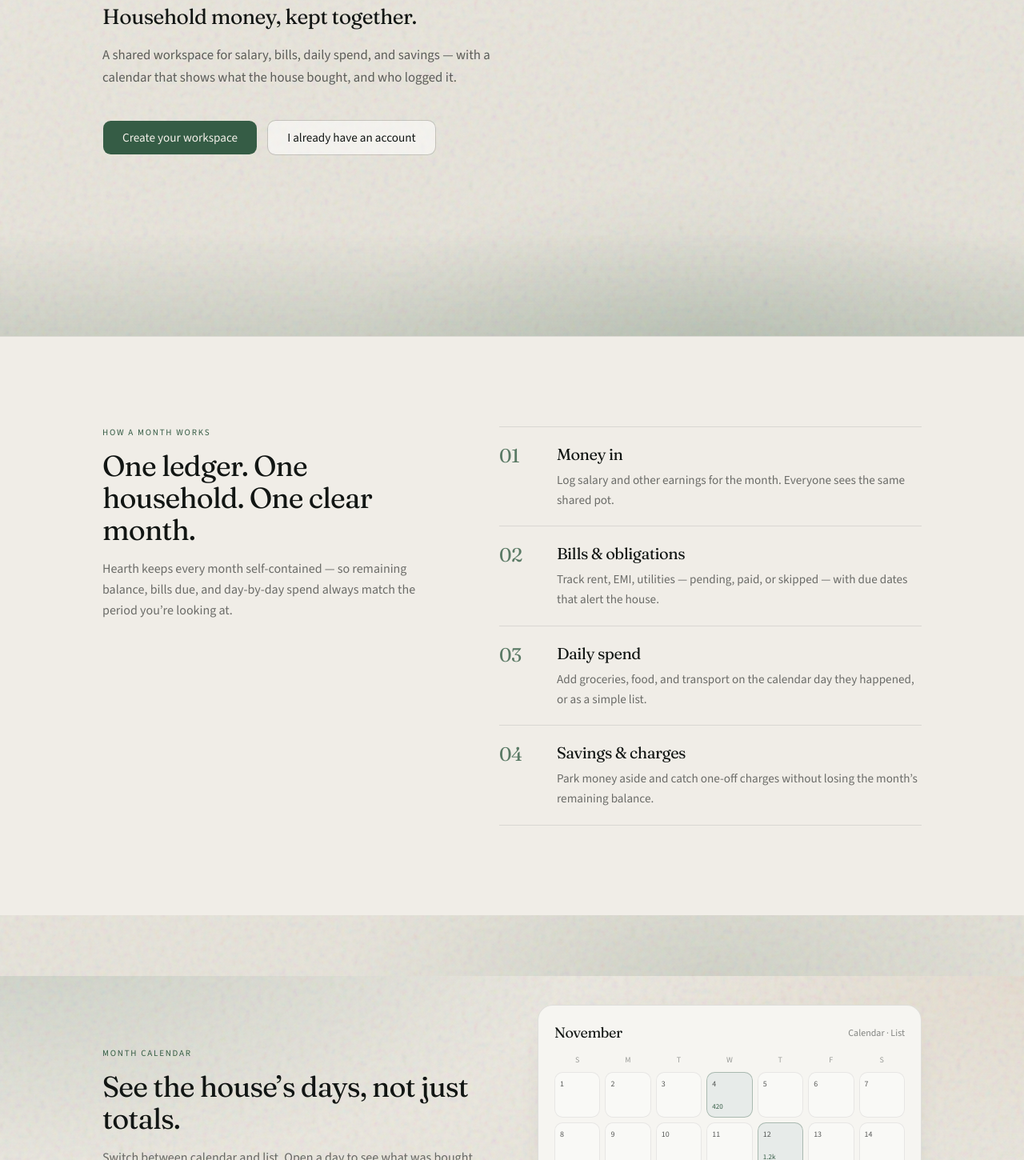
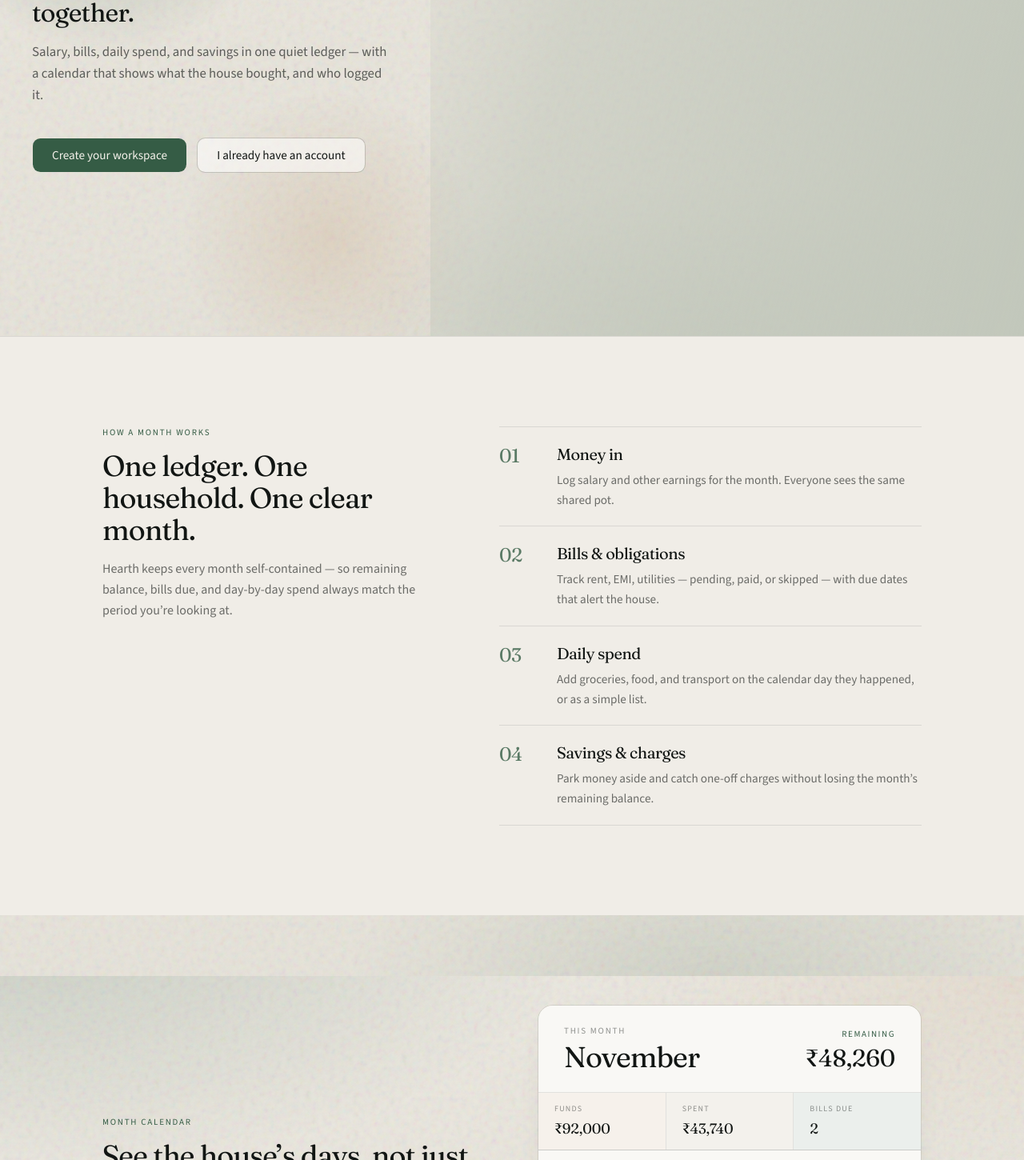
Before and after one commit to Lancerhawk/Hearth, a Next.js app: page / in a window 1280 px wide. Shown: the part 380-1830 px from the top of the page at 80% size. Built offline with nearby package versions, Linux system fonts and the light colour scheme.

Commit message:
feat(marketing): rebuild landing hero with full-bleed ledger plane
Pull the month ledger into the first viewport as a full-bleed plane with mist atmosphere and rise motion.

```diff
--- a/src/app/globals.css
+++ b/src/app/globals.css
@@ -190,6 +190,27 @@
   }
 }
 
+@keyframes hearth-drift {
+  0%,
+  100% {
+    transform: translate3d(0, 0, 0) scale(1);
+  }
+  50% {
+    transform: translate3d(2%, -1.5%, 0) scale(1.04);
+  }
+}
+
+@keyframes hearth-rise {
+  from {
+    opacity: 0;
+    transform: translate3d(24px, 18px, 0);
+  }
+  to {
+    opacity: 1;
+    transform: translate3d(0, 0, 0);
+  }
+}
+
 @layer base {
   * {
     @apply border-border outline-ring/50;
@@ -255,6 +276,18 @@
     animation-delay: 120ms;
   }
 
+  .hearth-drift {
+    animation: hearth-drift 18s ease-in-out infinite;
+  }
+
+  .hearth-rise {
+    animation: hearth-rise 700ms cubic-bezier(0.22, 1, 0.36, 1) both;
+  }
+
+  .hearth-rise-delay {
+    animation-delay: 140ms;
+  }
+
   .hearth-grain {
     position: relative;
   }
@@ -280,7 +313,9 @@
   @media (prefers-reduced-motion: reduce) {
     .hearth-enter,
     .hearth-soft-in,
-    .hearth-nav-active {
+    .hearth-nav-active,
+    .hearth-drift,
+    .hearth-rise {
       animation: none !important;
     }
   }
--- a/src/app/page.tsx
+++ b/src/app/page.tsx
@@ -37,54 +37,153 @@ const pillars = [
   },
 ];
 
-function FakeCalendar() {
-  const days = Array.from({ length: 28 }, (_, i) => i + 1);
+const heroDays = [
+  { d: 1 },
+  { d: 2 },
+  { d: 3 },
+  { d: 4, spend: "₹420", hot: true },
+  { d: 5 },
+  { d: 6 },
+  { d: 7 },
+  { d: 8 },
+  { d: 9 },
+  { d: 10 },
+  { d: 11 },
+  { d: 12, spend: "₹1.2k", hot: true, active: true },
+  { d: 13 },
+  { d: 14 },
+  { d: 15 },
+  { d: 16 },
+  { d: 17 },
+  { d: 18, spend: "₹85", hot: true },
+  { d: 19 },
+  { d: 20 },
+  { d: 21 },
+  { d: 22 },
+  { d: 23, spend: "₹640", hot: true },
+  { d: 24 },
+  { d: 25 },
+  { d: 26 },
+  { d: 27 },
+  { d: 28 },
+];
+
+/** Full-bleed month ledger plane for the hero — not a floating card. */
+function HeroLedger({ className }: { className?: string }) {
   return (
     <div
       aria-hidden
-      className="rounded-2xl border border-hearth-ink/10 bg-[color-mix(in_srgb,var(--hearth-paper)_40%,white)] p-4 hearth-elevate-soft sm:p-5"
+      className={cn(
+        "relative flex h-full min-h-[28rem] flex-col overflow-hidden border-l border-hearth-ink/10 bg-[color-mix(in_srgb,var(--hearth-paper)_28%,white)]",
+        className,
+      )}
     >
-      <div className="mb-3 flex items-center justify-between">
-        <p className="font-heading text-lg tracking-tight text-hearth-ink">
-          November
-        </p>
-        <p className="text-xs text-hearth-ink/50">Calendar · List</p>
+      <div className="flex items-end justify-between gap-4 border-b border-hearth-ink/10 px-6 py-5 md:px-8 md:py-6">
+        <div>
+          <p className="text-[11px] font-medium uppercase tracking-[0.16em] text-hearth-ink/45">
+            This month
+          </p>
+          <p className="mt-1 font-heading text-3xl tracking-tight text-hearth-ink md:text-4xl">
+            November
+          </p>
+        </div>
+        <div className="text-right">
+          <p className="text-[11px] font-medium uppercase tracking-[0.14em] text-hearth-moss">
+            Remaining
+          </p>
+          <p className="mt-1 font-heading text-2xl tracking-tight text-hearth-ink tabular-money md:text-3xl">
+            ₹48,260
+          </p>
+        </div>
       </div>
-      <div className="grid grid-cols-7 gap-1.5 text-center text-[10px] uppercase tracking-wide text-hearth-ink/40">
-        {["S", "M", "T", "W", "T", "F", "S"].map((d, i) => (
-          <span key={`${d}-${i}`}>{d}</span>
-        ))}
+
+      <div className="grid grid-cols-3 gap-px border-b border-hearth-ink/10 bg-hearth-ink/10">
+        <div className="bg-[color-mix(in_srgb,var(--hearth-ember)_12%,white)] px-4 py-3 md:px-5">
+          <p className="text-[10px] uppercase tracking-[0.12em] text-hearth-ink/45">
+            Funds
+          </p>
+          <p className="mt-1 font-heading text-lg tabular-money text-hearth-ink">
+            ₹92,000
+          </p>
+        </div>
+        <div className="bg-[color-mix(in_srgb,var(--hearth-paper)_55%,white)] px-4 py-3 md:px-5">
+          <p className="text-[10px] uppercase tracking-[0.12em] text-hearth-ink/45">
+            Spent
+          </p>
+          <p className="mt-1 font-heading text-lg tabular-money text-hearth-ink">
+            ₹43,740
+          </p>
+        </div>
+        <div className="bg-[color-mix(in_srgb,var(--hearth-moss)_10%,white)] px-4 py-3 md:px-5">
+          <p className="text-[10px] uppercase tracking-[0.12em] text-hearth-ink/45">
+            Bills due
+          </p>
+          <p className="mt-1 font-heading text-lg tabular-money text-hearth-ink">
+            2
+          </p>
+        </div>
       </div>
-      <div className="mt-2 grid grid-cols-7 gap-1.5">
-        {days.map((d) => {
-          const hot = d === 4 || d === 12 || d === 18 || d === 23;
-          return (
+
+      <div className="flex min-h-0 flex-1 flex-col p-4 md:p-6">
+        <div className="grid grid-cols-7 gap-1 text-center text-[10px] uppercase tracking-[0.14em] text-hearth-ink/40">
+          {["S", "M", "T", "W", "T", "F", "S"].map((d, i) => (
+            <span key={`${d}-${i}`}>{d}</span>
+          ))}
+        </div>
+        <div className="mt-2 grid flex-1 grid-cols-7 gap-1.5 content-start">
+          {heroDays.map((day) => (
             <div
-              key={d}
+              key={day.d}
               className={cn(
-                "flex aspect-square flex-col items-start justify-between rounded-lg border border-hearth-ink/8 p-1.5",
-                hot
-                  ? "border-hearth-moss/35 bg-[color-mix(in_srgb,var(--hearth-moss)_12%,white)]"
-                  : "bg-white/40",
+                "flex min-h-[3.1rem] flex-col justify-between rounded-md border px-1.5 py-1.5 md:min-h-[3.6rem]",
+                day.active
+                  ? "border-hearth-moss bg-[color-mix(in_srgb,var(--hearth-moss)_18%,white)]"
+                  : day.hot
+                    ? "border-hearth-moss/30 bg-[color-mix(in_srgb,var(--hearth-moss)_9%,white)]"
+                    : "border-hearth-ink/8 bg-white/35",
               )}
             >
-              <span className="text-[10px] text-hearth-ink/70">{d}</span>
-              {hot ? (
-                <span className="w-full truncate text-[9px] text-hearth-moss">
-                  {d === 4 ? "420" : d === 12 ? "1.2k" : "85"}
+              <span className="text-[10px] text-hearth-ink/65">{day.d}</span>
+              {day.spend ? (
+                <span className="truncate text-[10px] font-medium tabular-money text-hearth-moss">
+                  {day.spend}
                 </span>
               ) : null}
             </div>
-          );
-        })}
+          ))}
+        </div>
+
+        <div className="mt-4 border-t border-hearth-ink/10 pt-4">
+          <p className="text-[11px] font-medium uppercase tracking-[0.14em] text-hearth-ink/45">
+            Day 12
+          </p>
+          <div className="mt-2 space-y-1.5">
+            <div className="flex items-baseline justify-between gap-3 text-sm">
+              <span className="text-hearth-ink">
+                Groceries <span className="text-hearth-ink/45">· Sam</span>
+              </span>
+              <span className="tabular-money text-hearth-ink">₹1,240</span>
+            </div>
+            <div className="flex items-baseline justify-between gap-3 text-sm">
+              <span className="text-hearth-ink">
+                Fuel <span className="text-hearth-ink/45">· Arin</span>
+              </span>
+              <span className="tabular-money text-hearth-ink">₹800</span>
+            </div>
+          </div>
+        </div>
       </div>
-      <div className="mt-4 border-t border-hearth-ink/8 pt-3">
-        <p className="text-xs font-medium text-hearth-ink">Day 12</p>
-        <p className="mt-1 text-xs text-hearth-ink/55">
-          Groceries · Sam · 1,240
-        </p>
-        <p className="text-xs text-hearth-ink/55">Fuel · Arin · 800</p>
-      </div>
+    </div>
+  );
+}
+
+function FakeCalendar() {
+  return (
+    <div
+      aria-hidden
+      className="overflow-hidden rounded-2xl border border-hearth-ink/10 hearth-elevate-soft"
+    >
+      <HeroLedger className="min-h-[26rem] border-l-0" />
     </div>
   );
 }
@@ -92,7 +191,7 @@ function FakeCalendar() {
 export default function Home() {
   return (
     <Atmosphere className="relative flex min-h-dvh flex-1 flex-col">
-      <header className="relative z-20 flex items-center justify-between px-6 py-5 md:px-10">
+      <header className="relative z-30 flex items-center justify-between px-6 py-5 md:px-10">
         <Link
           href="/"
           className="font-heading text-[1.65rem] leading-none tracking-[-0.03em] text-hearth-ink"
@@ -121,18 +220,24 @@ export default function Home() {
         </div>
       </header>
 
-      {/* Hero — first viewport */}
-      <section className="relative z-10 flex min-h-[calc(100dvh-4.5rem)] flex-col px-6 md:px-10">
-        <div className="hearth-enter mx-auto flex w-full max-w-5xl flex-1 flex-col justify-center pb-20 pt-6">
-          <p className="font-heading text-[clamp(4rem,13vw,7.75rem)] leading-[0.88] tracking-[-0.035em] text-hearth-ink">
+      {/* Hero — one composition: brand + copy + full-bleed ledger plane */}
+      <section className="relative z-10 flex min-h-[calc(100dvh-4.5rem)] flex-col overflow-hidden lg:grid lg:grid-cols-[minmax(0,0.92fr)_minmax(0,1.08fr)]">
+        <div aria-hidden className="pointer-events-none absolute inset-0 -z-10">
+          <div className="hearth-drift absolute -left-24 top-[-10%] h-[28rem] w-[28rem] rounded-full bg-[radial-gradient(circle,color-mix(in_srgb,var(--hearth-moss)_28%,transparent),transparent_70%)]" />
+          <div className="hearth-drift absolute bottom-[-8%] left-[18%] h-[22rem] w-[22rem] rounded-full bg-[radial-gradient(circle,color-mix(in_srgb,var(--hearth-ember)_18%,transparent),transparent_72%)] [animation-delay:-6s]" />
+          <div className="absolute inset-y-0 right-0 hidden w-[58%] bg-[linear-gradient(105deg,transparent_0%,color-mix(in_srgb,var(--hearth-mist)_55%,transparent)_28%,color-mix(in_srgb,var(--hearth-moss)_22%,var(--hearth-paper))_100%)] lg:block" />
+        </div>
+
+        <div className="hearth-enter relative flex flex-1 flex-col justify-center px-6 pb-12 pt-4 md:px-10 lg:pb-20 lg:pr-8 lg:pt-0">
+          <p className="font-heading text-[clamp(4.25rem,14vw,8.25rem)] leading-[0.86] tracking-[-0.04em] text-hearth-ink">
             Hearth
           </p>
-          <h1 className="mt-7 max-w-xl text-xl leading-snug text-hearth-ink md:mt-8 md:text-[1.65rem]">
+          <h1 className="mt-7 max-w-md font-heading text-[1.65rem] leading-[1.15] tracking-tight text-hearth-ink md:mt-8 md:text-[2rem]">
             Household money, kept together.
           </h1>
-          <p className="mt-4 max-w-lg text-base leading-relaxed text-hearth-ink/65 md:text-[1.05rem]">
-            A shared workspace for salary, bills, daily spend, and savings —
-            with a calendar that shows what the house bought, and who logged it.
+          <p className="mt-4 max-w-md text-base leading-relaxed text-hearth-ink/65 md:text-[1.05rem]">
+            Salary, bills, daily spend, and savings in one quiet ledger — with a
+            calendar that shows what the house bought, and who logged it.
           </p>
           <div className="mt-10 flex flex-wrap gap-3">
             <Link
@@ -155,13 +260,18 @@ export default function Home() {
             </Link>
           </div>
         </div>
-        <div
-          aria-hidden
-          className="pointer-events-none absolute inset-x-0 bottom-0 h-32 bg-[linear-gradient(180deg,transparent,color-mix(in_srgb,var(--hearth-moss)_14%,transparent))]"
-        />
+
+        {/* Desktop: edge-to-edge ledger plane */}
+        <div className="hearth-rise hearth-rise-delay relative hidden min-h-full lg:block">
+          <HeroLedger className="absolute inset-0 min-h-full border-l border-hearth-ink/10" />
+        </div>
+
+        {/* Mobile: full-bleed ledger plane under copy */}
+        <div className="hearth-rise relative border-t border-hearth-ink/10 lg:hidden">
+          <HeroLedger className="min-h-[28rem] border-l-0" />
+        </div>
       </section>
 
-      {/* How a month works */}
       <section className="relative z-10 border-t border-hearth-ink/10 bg-[color-mix(in_srgb,var(--hearth-paper)_70%,white)] px-6 py-20 md:px-10 md:py-28">
         <div className="mx-auto grid w-full max-w-5xl gap-12 lg:grid-cols-[0.9fr_1.1fr] lg:gap-16">
           <div>
@@ -200,7 +310,6 @@ export default function Home() {
         </div>
       </section>
 
-      {/* Calendar visual */}
       <section className="relative z-10 px-6 py-20 md:px-10 md:py-28">
         <div className="mx-auto grid w-full max-w-5xl items-center gap-12 lg:grid-cols-2 lg:gap-16">
           <div>
@@ -234,7 +343,6 @@ export default function Home() {
         </div>
       </section>
 
-      {/* Pillars */}
       <section className="relative z-10 border-t border-hearth-ink/10 bg-[color-mix(in_srgb,var(--hearth-mist)_35%,white)] px-6 py-20 md:px-10 md:py-28">
         <div className="mx-auto w-full max-w-5xl">
           <p className="text-[11px] font-medium uppercase tracking-[0.16em] text-hearth-moss">
@@ -258,7 +366,6 @@ export default function Home() {
         </div>
       </section>
 
-      {/* Closing CTA */}
       <section className="relative z-10 overflow-hidden bg-[color-mix(in_srgb,var(--hearth-moss)_92%,black)] px-6 py-20 text-[color-mix(in_srgb,var(--hearth-paper)_96%,white)] md:px-10 md:py-24">
         <div className="relative z-[1] mx-auto flex w-full max-w-5xl flex-col gap-8 md:flex-row md:items-end md:justify-between">
           <div className="max-w-xl">
```
